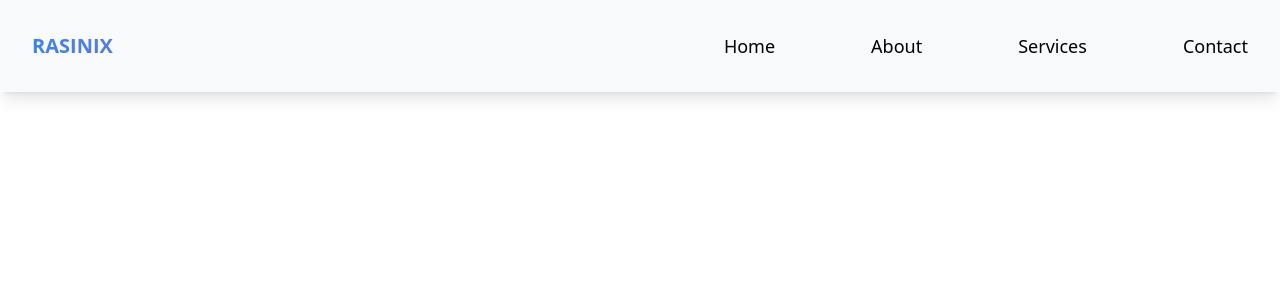
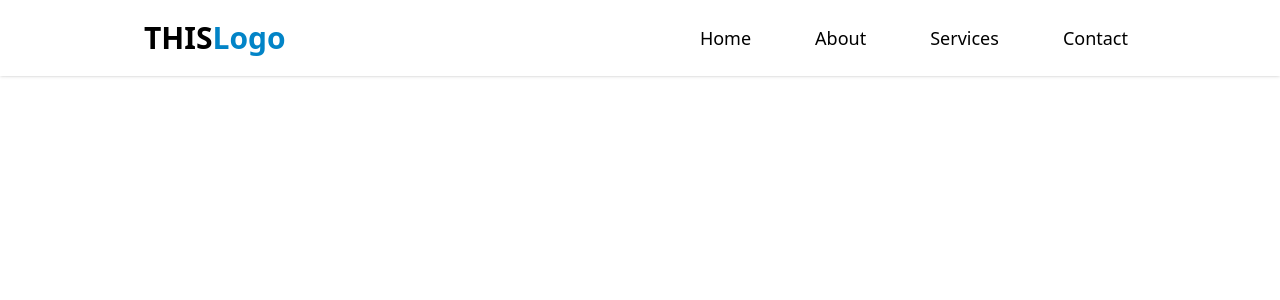
Before and after one commit to roranger216/landing-page-rse, a Next.js app: page /components/header in a window 1280 px wide. Shown: the top 300 px of the page. Built offline with nearby package versions, Linux system fonts and the light colour scheme.

Commit message:
with fixed header

```diff
--- a/package.json
+++ b/package.json
@@ -24,12 +24,14 @@
     "@types/node": "18.14.6",
     "@types/react": "18.0.28",
     "@types/react-dom": "18.0.11",
+    "@types/react-scroll": "^1.8.6",
     "eslint": "8.35.0",
     "eslint-config-next": "13.2.3",
     "material-ui-popup-state": "^5.0.5",
     "next": "13.2.3",
     "react": "^18.2.0",
     "react-dom": "^18.2.0",
+    "react-scroll": "^1.8.9",
     "styled-components": "^5.3.9",
     "typescript": "4.9.5"
   },
--- a/src/pages/components/header.tsx
+++ b/src/pages/components/header.tsx
@@ -1,78 +1,62 @@
-import React, { useRef,useEffect, CSSProperties } from 'react'
-import { FontAwesomeIcon } from '@fortawesome/react-fontawesome'
-import { faBars } from '@fortawesome/free-solid-svg-icons'
-import Link from 'next/link'
+import React, { useState } from 'react'
 
-const Head = () => {
+import { Link } from 'react-scroll'
 
+const Header = () => {
 
-  const sidemenuRef = useRef<HTMLDivElement>(null);
-  const btnMenu = useRef<HTMLDivElement>(null);
-  function showMenu() {
-    if (sidemenuRef.current && btnMenu.current) {
-      const sidebarDisplay = sidemenuRef.current.style.display;
-      sidemenuRef.current.style.display = sidebarDisplay === 'flex' ? 'none' : 'flex';
-        sidemenuRef.current.style.position = 'fixed';
-        sidemenuRef.current.style.marginTop = '80px';
-        sidemenuRef.current.style.backgroundColor = 'rgb(248 250 252)';
-        sidemenuRef.current.style.paddingBottom = '25px';
-    }
+    const [nav, setNav] = useState(false)
+    const handleNav = () => {
+        setNav(!nav)
     }
 
-  useEffect(() => {
-    const handleResize = () => {
-      if(sidemenuRef.current){
-        if (window.innerWidth >= 800) {
-          sidemenuRef.current.style.display = 'none';
-        }
-      }
-    };
-
-    handleResize();
-
-    window.addEventListener('resize', handleResize);
-
-    return () => {
-      window.removeEventListener('resize', handleResize);
-    };
-  }, []);
+    const [click, setClick] = useState(false)
+    const handleClick = () => setClick(!click)
+    const closeMenu = () => setClick
 
 
 
     return (
-
-    <div className=''>
-    <div className="container fixed flex flex-row w-full justify-between shadow-lg bg-slate-50">
-      <div className="text-center w-full lg:flex-col lg:flex flex justify-between">
-        <div ref={btnMenu} className="items-center justify-between rounded-md p-2 hover:bg-sky-200 ease-in duration-300 min-[900px]:hidden lg:m-6 lg:flex-row m-5">
-          <button id="menu-btn" className='text-2xl' onClick={showMenu}>
-            <FontAwesomeIcon icon={faBars}/>
-          </button>
+        <div className="fixed w-full top-0 left-0 bg-white flex justify-between p-4 pl-16 pr-16 items-center shadow">
+            <div className="cursor-pointer pl-0 md:pl-20">
+                <div className="flex font-bold text-3xl">THIS<div className="text-sky-600">Logo</div></div>
             </div>
-        <div className="flex lg:m-6 m-6 font-bold text-xl p-2 font-courier font-['Open_Sans'] bg-gradient-to-r bg-clip-text text-transparent from-blue-500 to-pink-500">RASINIX</div>
+            <div className="pr-0 md:pr-20">
+                <ul className="hidden md:flex gap-12 cursor-pointer">
+                    <li className="text-lg p-2 font-medium hover:bg-sky-200 rounded-md ease-in duration-300">
+                        <Link to="home" spy={true} smooth={true} offset={-100} duration={500} onClick={closeMenu}>Home</Link>
+                    </li>
+                    <li className="text-lg p-2 font-medium hover:bg-sky-200 rounded-md ease-in duration-300">
+                        <Link to="about" spy={true} smooth={true} offset={0} duration={500} onClick={closeMenu}>About</Link>
+                    </li>
+                    <li className="text-lg p-2 font-medium hover:bg-sky-200 rounded-md ease-in duration-300">
+                        <Link to="services" spy={true} smooth={true} offset={-100} duration={500} onClick={closeMenu}>Services</Link>
+                    </li>
+                    <li className="text-lg p-2 font-medium hover:bg-sky-200 rounded-md ease-in duration-300">
+                        <Link to="contact" spy={true} smooth={true} offset={-100} duration={500} onClick={closeMenu}>Contact</Link>
+                    </li>
+                </ul>
+                <div onClick={handleNav} className="block md:hidden">
+                    {!nav ? <img src="https://cdn-icons-png.flaticon.com/128/7710/7710488.png" className="" width={24}></img> : <img src="https://cdn-icons-png.flaticon.com/512/1828/1828778.png" className="" width={24}></img>}
                 </div>
-      <div className="flex flex-col md:flex-row items-center justify-between lg:gap-20 lg:m-6 font-medium text-lg cursor-pointer" ref={sidemenuRef}>
-        <div id="sidebar" className="hide flex-row flex items-center justify-between gap-20 font-medium text-lg cursor-pointer max-[900px]:hidden">
-          <div className="rounded-md p-2 hover:bg-sky-200 ease-in duration-300"><a href="">Home</a></div>
-          <div className="rounded-md p-2 hover:bg-sky-200 ease-in duration-300"><a href="">About</a></div>
-          <div className="rounded-md p-2 hover:bg-sky-200 ease-in duration-300"><a href="">Services</a></div>
-          <div className="rounded-md p-2 hover:bg-sky-200 ease-in duration-300"><a href="">Contact</a></div>
-          </div>
-      </div>
-    </div>
-      <div className="hidden w-1/3 pt-px justify-center items-center shadow-lg " ref={sidemenuRef}>
-        <div className="lg:flex lg:flex-col w-1/2 justify-center items-center font-medium text-lg cursor-pointer ">
-          <div className="rounded-md p-2 hover:bg-sky-200 ease-in duration-300">
-            <Link legacyBehavior href='#about'>
-              <a href="">Home</a>
-            </Link></div>
-          <div className="rounded-md p-2 hover:bg-sky-200 ease-in duration-300"><a href="#about">About</a></div>
-          <div className="rounded-md p-2 hover:bg-sky-200 ease-in duration-300"><a href="">Services</a></div>
-          <div className="rounded-md p-2 hover:bg-sky-200 ease-in duration-300"><a href="">Contact</a></div>
+                <div className={!nav ? 'hidden' : 'fixed transition-transform ease-in-out duration-300'}>
+                    <ul className="flex flex-col gap-4 fixed left-0 top-16 uppercase p-6 text-center bg-white w-full shadow-2xl">
+                        <li className="text-md font-medium p-2 rounded-md">
+                            <Link to="home" spy={true} smooth={true} offset={-100} duration={500} onClick={closeMenu}>Home</Link>
+                        </li>
+                        <li className="text-md font-medium p-2 rounded-md">
+                            <Link to="about" spy={true} smooth={true} offset={20} duration={500} onClick={closeMenu}>About</Link>
+                        </li>
+                        <li className="text-md font-medium p-2 rounded-md">
+                            <Link to="services" spy={true} smooth={true} offset={-100} duration={500} onClick={closeMenu}>Services</Link>
+                        </li>
+                        <li className="text-md font-medium p-2 rounded-md">
+                            <Link to="contact" spy={true} smooth={true} offset={-100} duration={500} onClick={closeMenu}>Contact</Link>
+                        </li>
+                    </ul>
                 </div>
             </div>
         </div>
     )
 }
 
-export default Head
+export default Header;
```
Also changed, not shown: 1 other file (tests, documents, lock files or other folders). Lines whose indentation alone changed are shown as unchanged.
